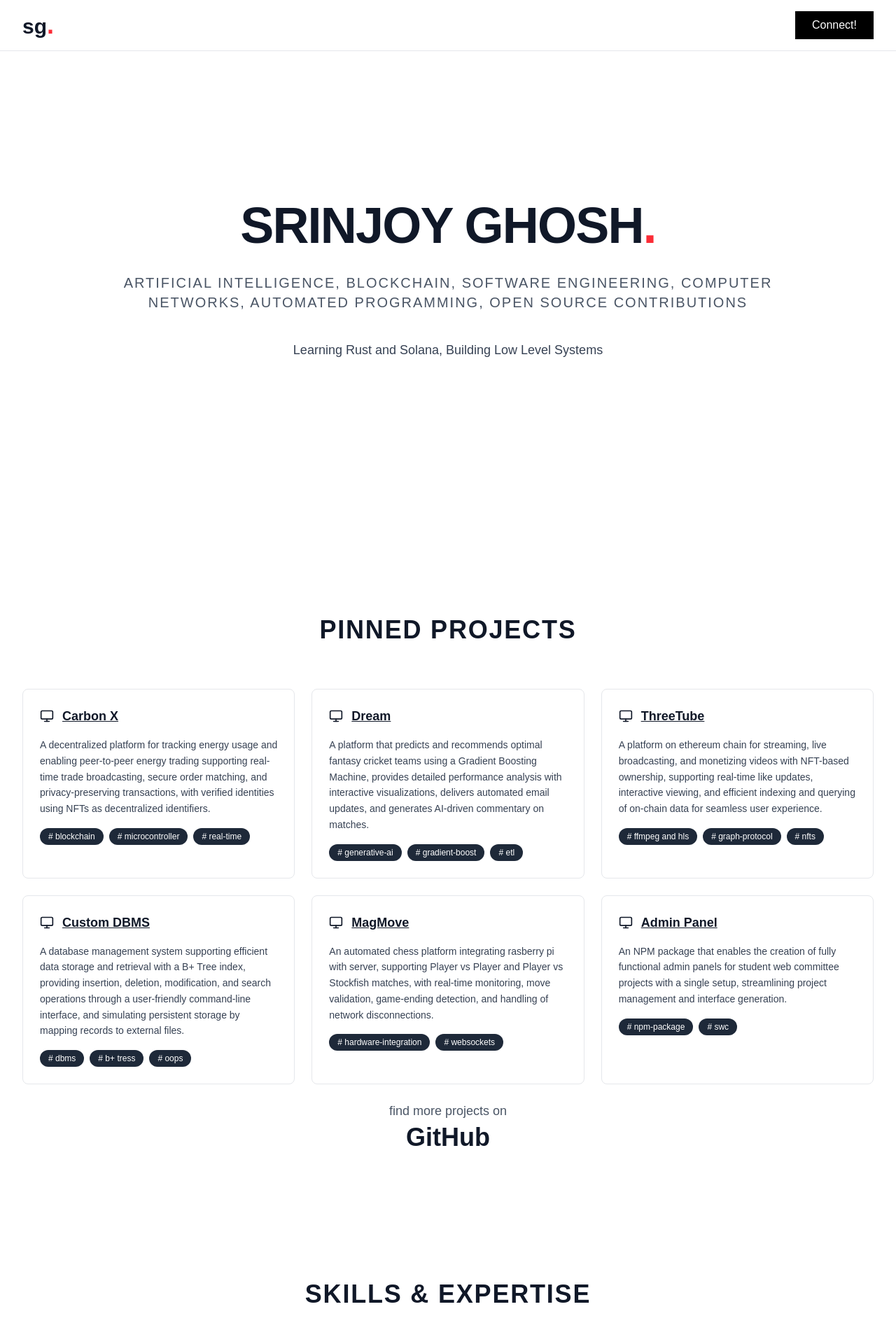
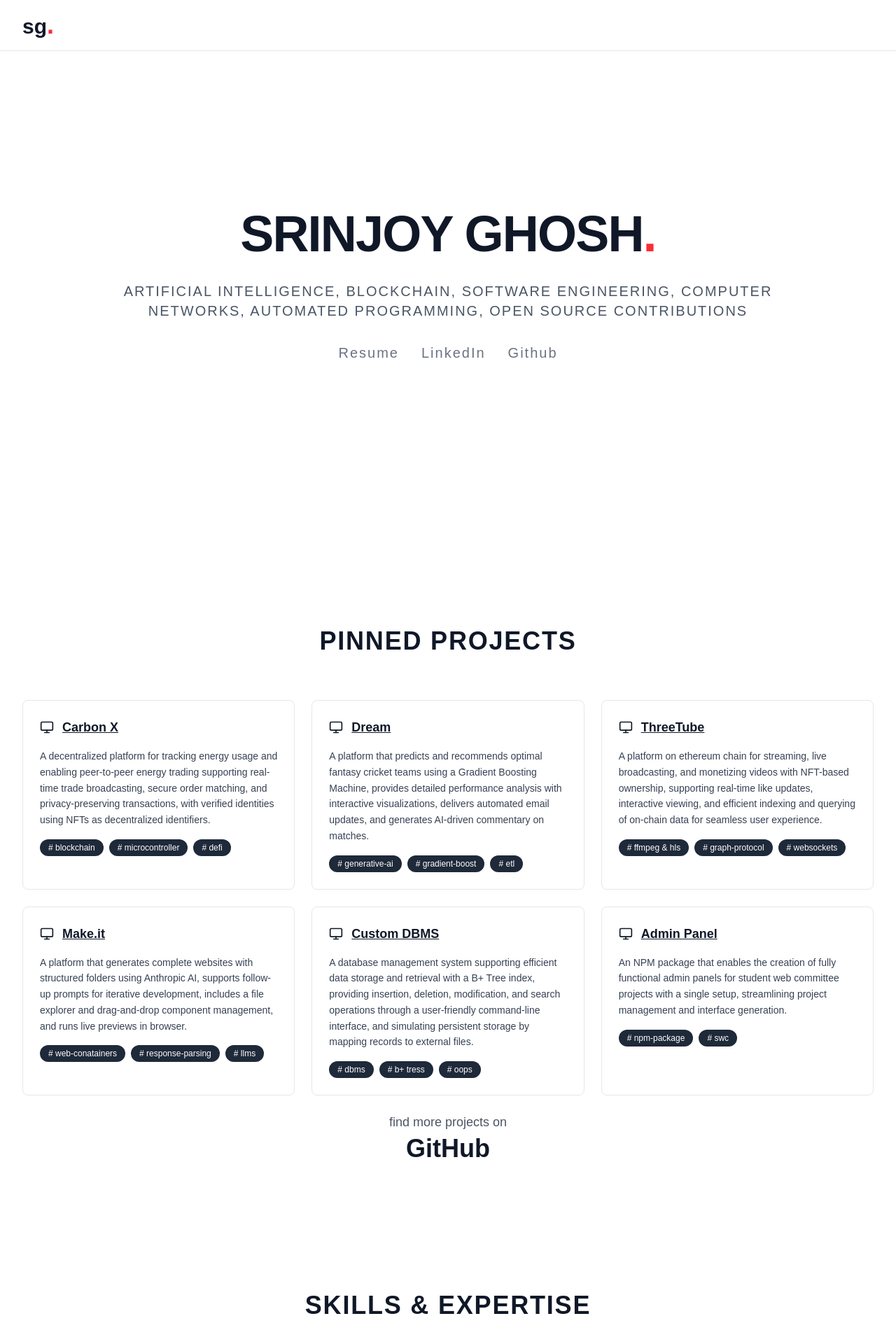
Before and after one commit to sgcodes7471/portoflio, a Next.js app: page / in a window 1280 px wide. Shown: the top 1920 px of the page at 70% size. Built offline with nearby package versions, Linux system fonts and the light colour scheme.

Commit message:
projects change

```diff
--- a/components/bg.tsx
+++ b/components/bg.tsx
@@ -42,13 +42,13 @@ const BgSection: React.FC = () => {
 
         <div className="relative border-l border-gray-200 ml-4">
           {works.map((work, index) => (
-            <div key={index} className="mb-10 ml-6">
+            <div key={index} className="mb-12 ml-6">
               <div className="absolute w-3 h-3 bg-gray-300 rounded-full -left-1.5 mt-2.5"></div>
-                <div className="text-2xl font-semibold mb-3">
+                <div className="text-2xl font-semibold mb-2">
                 {work.role}
                 </div>
 
-                <div className="text-xl font-semibold text-gray-700 mb-3">
+                <div className="text-xl font-semibold text-gray-700 ">
                     {work.company}
                 </div>
               <span
--- /dev/null
+++ b/components/connect.tsx
@@ -0,0 +1,32 @@
+const Connect = () => {
+
+    const links = [
+    { name: "Resume", url: "https://drive.google.com/file/d/1lYQewL_vuecA3Vcixmv_ttN7SHLfav2f/view?usp=sharing" },
+    { name: "LinkedIn", url: "https://www.linkedin.com/in/srinjoy-ghosh-97a9852a4/" },
+    { name: "Github", url: "https://github.com/sgcodes7471" }
+    ];
+
+
+    return (
+         <div className="my-4">
+            {
+                links.map((link , idx) => {
+                    return (
+                        <a
+                            key={idx}
+                            href={link.url}
+                            className="text-gray-500 px-4 font-medium text-lg md:text-xl font-mono tracking-widest"
+                        >
+                            {link.name}
+                        </a>
+                    )
+                })
+            }
+
+         </div>
+    )
+
+
+}
+
+export default Connect
--- a/components/portfolio.tsx
+++ b/components/portfolio.tsx
@@ -6,6 +6,7 @@ import Image from 'next/image';
 import Link from 'next/link';
 import BgSection from './bg';
 import SkillsSection from './skill';
+import Connect from './connect';
 
 const Portfolio = () => {
   const [scrollY, setScrollY] = useState(0);
@@ -20,7 +21,7 @@ const Portfolio = () => {
     {
       title: "Carbon X",
       description: "A decentralized platform for tracking energy usage and enabling peer-to-peer energy trading supporting real-time trade broadcasting, secure order matching, and privacy-preserving transactions, with verified identities using NFTs as decentralized identifiers.",
-      tags: ["# blockchain", "# microcontroller", "# real-time"],
+      tags: ["# blockchain", "# microcontroller", "# defi"],
       link: "#"
     },
     {
@@ -32,19 +33,19 @@ const Portfolio = () => {
     {
       title: "ThreeTube",
       description: "A platform on ethereum chain for streaming, live broadcasting, and monetizing videos with NFT-based ownership, supporting real-time like updates, interactive viewing, and efficient indexing and querying of on-chain data for seamless user experience.",
-      tags: ["# ffmpeg and hls", "# graph-protocol", "# nfts"],
+      tags: ["# ffmpeg & hls", "# graph-protocol", "# websockets"],
+      link: "#"
+    },
+    {
+      title: "Make.it",
+      description: "A platform that generates complete websites with structured folders using Anthropic AI, supports follow-up prompts for iterative development, includes a file explorer and drag-and-drop component management, and runs live previews in browser.",
+      tags: ["# web-conatainers", "# response-parsing", "# llms"],
       link: "#"
     },
     {
       title: "Custom DBMS",
       description: "A database management system supporting efficient data storage and retrieval with a B+ Tree index, providing insertion, deletion, modification, and search operations through a user-friendly command-line interface, and simulating persistent storage by mapping records to external files.",
       tags: ["# dbms", "# b+ tress", "# oops"],
-      link: "#"
-    },
-    {
-      title: "MagMove",
-      description: "An automated chess platform integrating rasberry pi with server, supporting Player vs Player and Player vs Stockfish matches, with real-time monitoring, move validation, game-ending detection, and handling of network disconnections.",
-      tags: ["# hardware-integration", "# websockets"],
       link: "#"
     },
     {
@@ -62,17 +63,17 @@ const Portfolio = () => {
         <div className="max-w-7xl mx-auto px-8 py-4 flex justify-between items-center mb-0">
           <div className="text-3xl font-bold">sg<span className='text-red-500 text-4xl font-bold'>.</span></div>
 
-          <Link href="/connect">
+          {/* <Link href="/connect">
           <button className="bg-black text-white px-6 py-2  cursor-pointer">
             Connect!
           </button>
-          </Link>
+          </Link> */}
 
         </div>
       </header>
 
       {/* Hero Section */}
-      <section className="min-h-screen flex flex-col items-center justify-center px-8 ">
+      <section className="min-h-screen flex flex-col items-center justify-center px-8 mt-4">
         <div className="max-w-5xl text-center space-y-8">
           <h1 className="text-6xl md:text-7xl font-bold tracking-tight">
             SRINJOY GHOSH<span className='text-red-500 text-6xl md:text-7xl font-bold'>.</span>
@@ -80,9 +81,10 @@ const Portfolio = () => {
           <p className="text-lg md:text-xl text-gray-600 tracking-widest uppercase">
             Artificial Intelligence, Blockchain, Software Engineering, Computer Networks, Automated Programming, Open Source Contributions
           </p>
-          <p className={`text-lg text-gray-700 pt-2`}>
+          {/* <p className={`text-lg text-gray-700 pt-2 font-sans`}>
             Learning Rust and Solana, Building Low Level Systems
-          </p>
+          </p> */}
+          <Connect/>
         </div>
 
 
```
Also changed, not shown: 1 other file (tests, documents, lock files or other folders).
